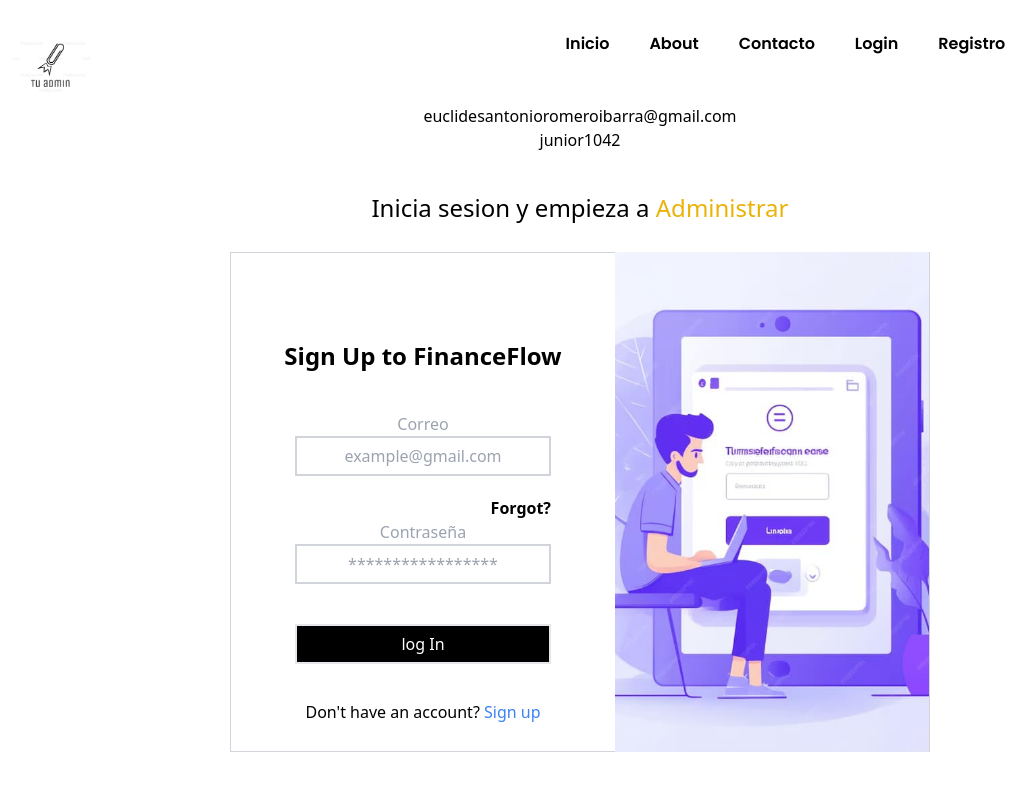
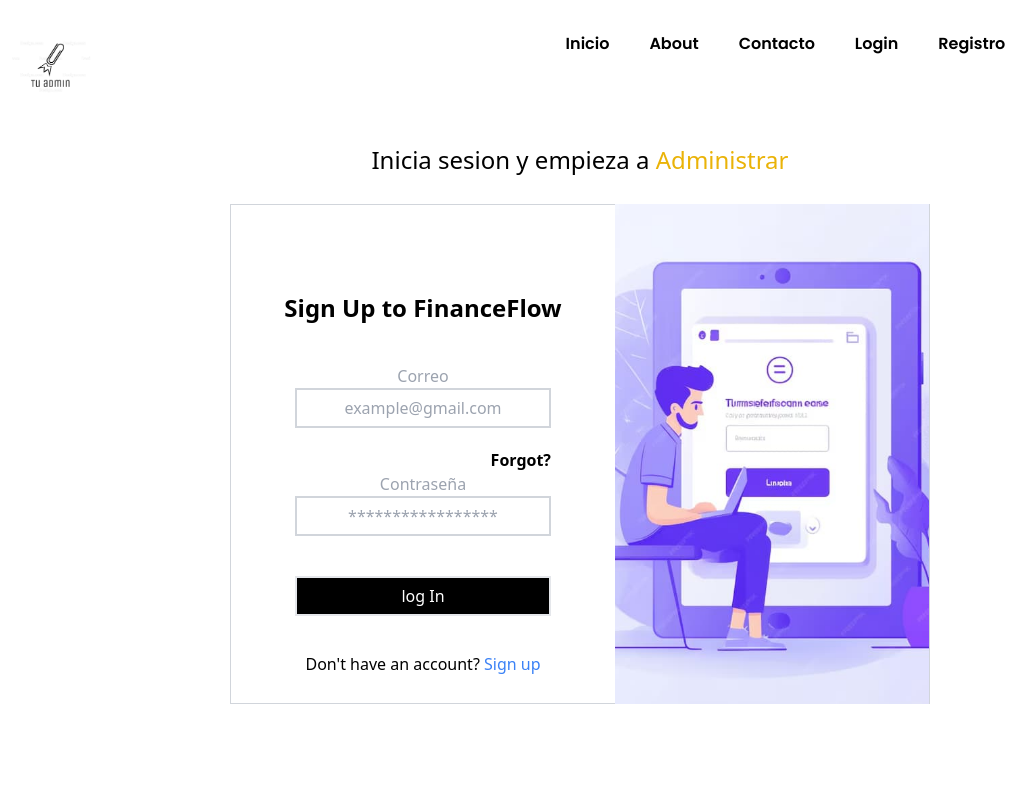
Before and after one commit to EuclidesRomero/Frontend-admin, a React (Vite) app: page /login in a window 1280 px wide. Shown: the top 790 px of the page, without its empty margins (60-1096 px from the left). Built offline with nearby package versions, Linux system fonts and the light colour scheme; no server answers.

Commit message:
corrigiendo

```diff
--- a/src/pages/Login.tsx
+++ b/src/pages/Login.tsx
@@ -19,7 +19,6 @@
         position:"top-center"
       })
     }
-
   try {
     const {data} = await clienteAxios.post('/propietario/login', {correo, contraseña})
     localStorage.setItem('token', data.token)
@@ -38,14 +37,11 @@
 
   return (
     <>
-
     <Header />
     <div className="mx-auto my-0 w-[450px] h-20 -mt-12" >
     <ToastContainer />
     </div>
     <div className="xl:flex xl:justify-center xl:flex-col xl:items-center xl:-mt-10">
-      <p>euclidesantonioromeroibarra@gmail.com</p>
-      <p>junior1042</p>
       <div className="xl:flex xl:justify-center xl:flex-row mb-2 flex justify-between xl:w-[900px]">
         <div className="">
           <h1 className="text-2xl mt-10 mb-5">
```
